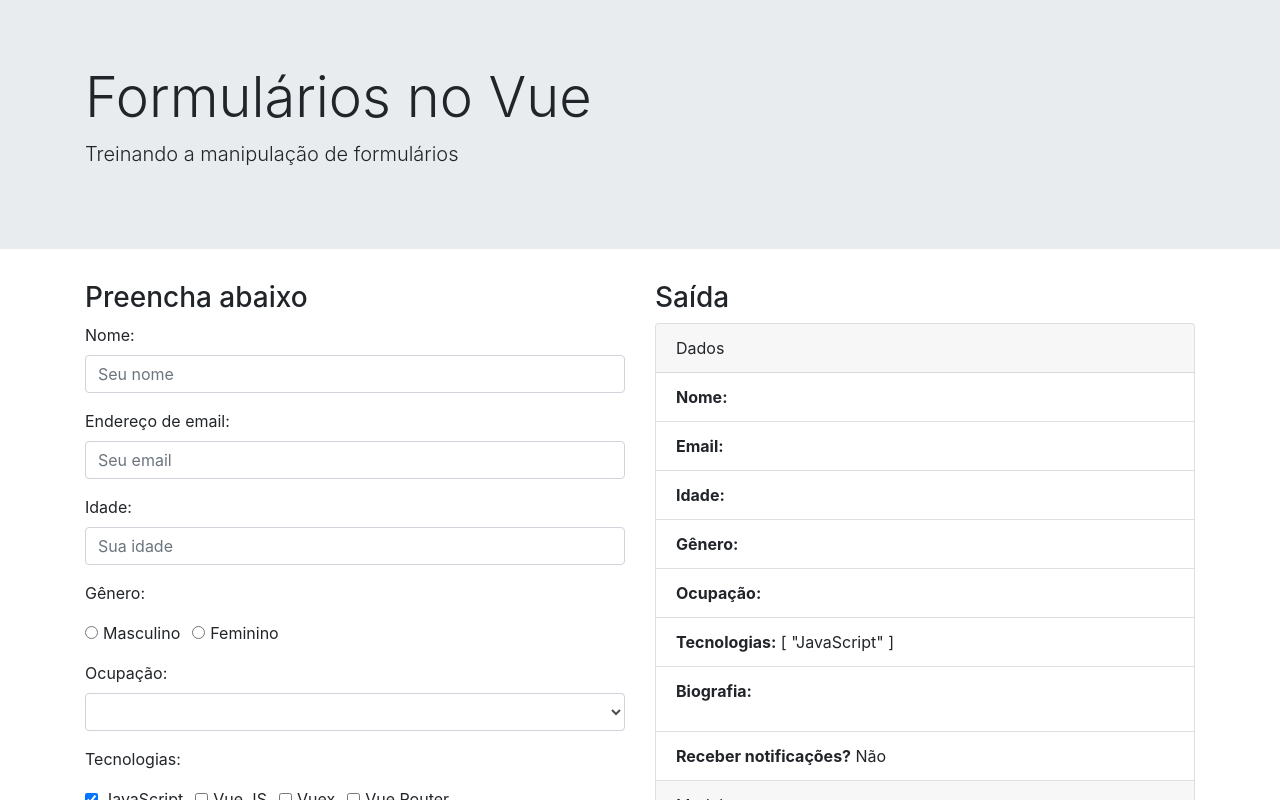
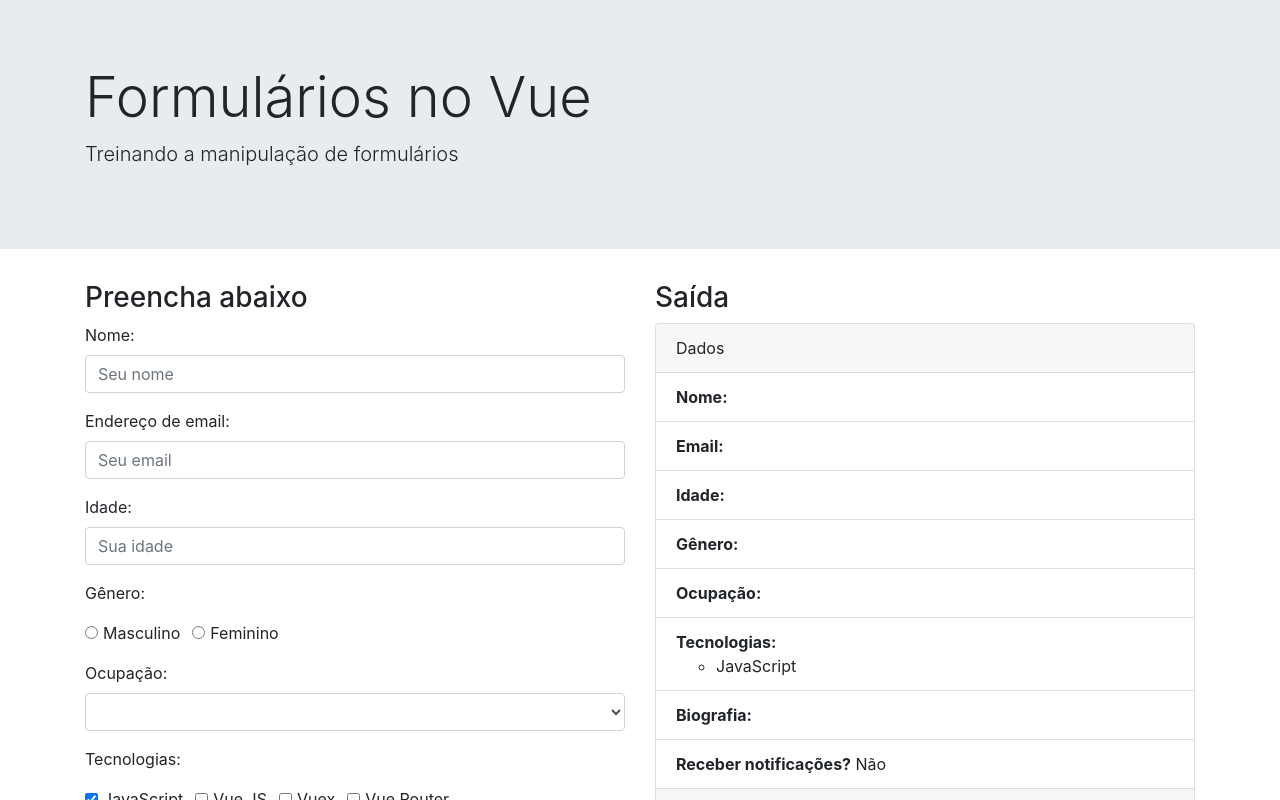
Before and after one commit to flavio-santana/vue-formularios, a Vue app: page / in a window 1280 px wide. Both pictures are taken after a click on the checkbox 91 px from the left and 799 px from the top of the page. Shown: the top 800 px of the page. Built offline with nearby package versions, Linux system fonts and the light colour scheme.

Commit message:
Implementado lista para apresentar as tecnologias selecionadas

```diff
--- a/src/App.vue
+++ b/src/App.vue
@@ -141,7 +141,9 @@
                 <input
                   type="checkbox"
                   class="form-check-input"
-                  v-model="formulario.receberNotificacao">
+                  v-model="formulario.receberNotificacao"
+                  true-value="Sim"
+                  false-value="Não">
                 <label class="form-check-label">Receber notificações por email</label>
               </div>
 
@@ -170,15 +172,21 @@
               <li class="list-group-item"><strong>Gênero:</strong> {{ formulario.genero }}</li>
               <li class="list-group-item"><strong>Ocupação:</strong> {{ formulario.ocupacao }} </li>
               <li class="list-group-item"><strong>Tecnologias:</strong>
-                {{ formulario.tecnologias}}
+                <ul>
+                  <li
+                  v-for="(tecnologia, indice) in formulario.tecnologias"
+                  :key="indice">
+                  {{ tecnologia }}
+                  </li>
+                </ul>
               </li>
               <li class="list-group-item"><strong>Biografia:</strong>
-                <pre>{{ formulario.resumoPerfil }}</pre>
+                <div style="white-space">{{ formulario.resumoPerfil }}</div>
               </li>
 
               <li class="list-group-item">
                 <strong>Receber notificações?</strong>
-                {{ formulario.receberNotificacao ? 'Sim' : 'Não'}}
+                {{ formulario.receberNotificacao}}
               </li>
 
             </ul>
@@ -212,7 +220,7 @@ export default {
         ocupacao: '',
         tecnologias : [],
         resumoPerfil : '',
-        receberNotificacao : false,
+        receberNotificacao : 'Não',
       }
     }
   }
```
